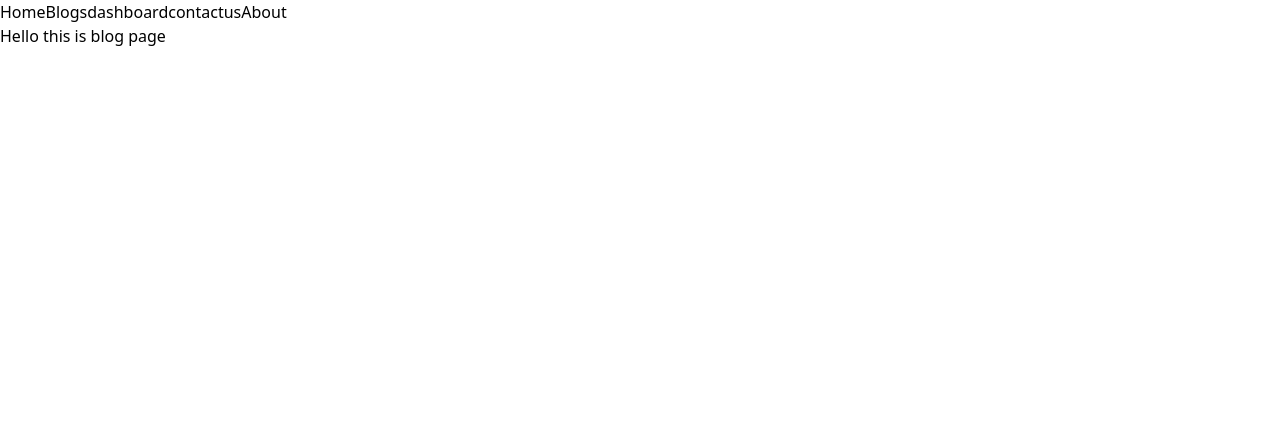
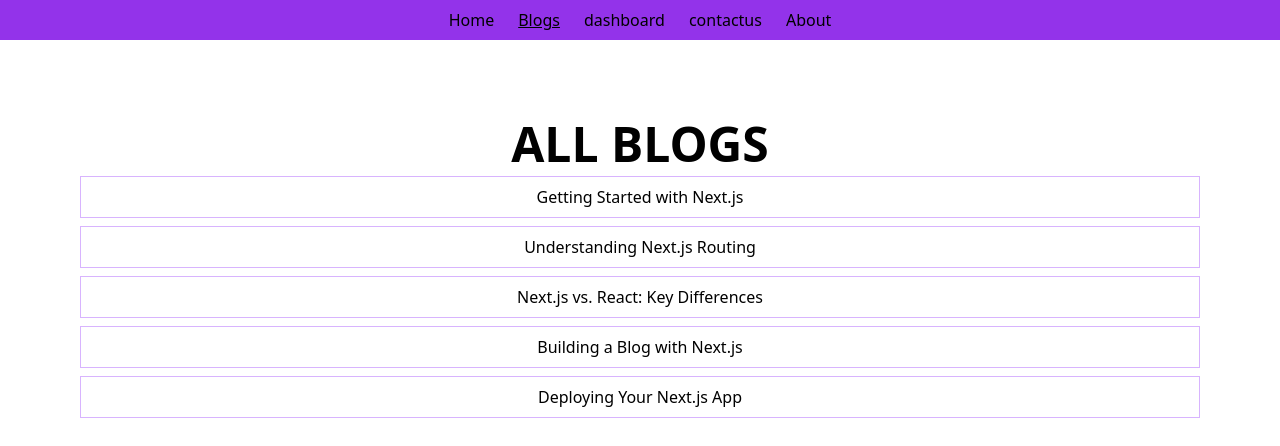
Before and after one commit to JawadAhmed07/First-next-project, a Next.js app: page /blogs in a window 1280 px wide. Shown: the top 446 px of the page. Built offline with nearby package versions, Linux system fonts and the light colour scheme.

Commit message:
dynamic routing

```diff
--- a/src/app/blogs/page.js
+++ b/src/app/blogs/page.js
@@ -1,8 +1,58 @@
+import Link from "next/link";
 
+export const metadata = {
+  title: "NEXT JS BLOGS",
+};
 
-const Blogs=()=>{
-    return(
-        <h1>Hello this is blog page</h1>
-    );
+export default function Blogs() {
+  const blogs = [
+    {
+      id: 1,
+      title: "Getting Started with Next.js",
+      slug: "getting-started-with-nextjs",
+      description:
+        "A beginner’s guide to setting up your first Next.js project.",
+    },
+    {
+      id: 2,
+      title: "Understanding Next.js Routing",
+      slug: "understanding-nextjs-routing",
+      description:
+        "Learn how routing works in Next.js, including pages and dynamic routes.",
+    },
+    {
+      id: 3,
+      title: "Next.js vs. React: Key Differences",
+      slug: "nextjs-vs-react",
+      description:
+        "An overview of the differences between React and Next.js and when to use each.",
+    },
+    {
+      id: 4,
+      title: "Building a Blog with Next.js",
+      slug: "building-a-blog-with-nextjs",
+      description:
+        "Step-by-step guide to building a simple blog using Next.js and Markdown.",
+    },
+    {
+      id: 5,
+      title: "Deploying Your Next.js App",
+      slug: "deploying-your-nextjs-app",
+      description:
+        "A guide to deploying your Next.js app on platforms like Vercel and Netlify.",
+    },
+  ];
+
+  return (
+    <div className="container mx-auto text-center p-20">
+      <h1 className="font-bold text-5xl">ALL BLOGS</h1>
+      {blogs.map((data) => (
+        <Link key={data.id} href={`/blogs/${data.slug}`}>
+          <h1 className="border border-purple-300 p-2 px-3 text-center my-2">
+            {data.title}
+          </h1>
+        </Link>
+      ))}
+    </div>
+  );
 }
-export default Blogs;
--- a/src/component/header.js
+++ b/src/app/component/header.js
@@ -1,7 +1,7 @@
 'use client'
 
 
-import '../app/globals.css';
+// import '../globals.css';
 
 import { usePathname } from 'next/navigation'
 import Link from 'next/link'
--- /dev/null
+++ b/src/app/dashboard/layout.js
@@ -0,0 +1,18 @@
+import Link from "next/link";
+
+export default function DashboardLayout({ children }) {
+  return <section className="min-h-screen flex">
+    <div className="w-1/4 border-r-2 border-r-purple-800">
+      <Link
+        className="text-center p-2 w-full block hover:bg-purple-200" href="/dashboard/settings">
+        Settings
+      </Link>
+      <Link
+        className="text-center p-2 w-full block hover:bg-purple-200" href="/dashboard/profile">
+        profile
+      </Link>
+    </div>
+    <div className="w-2/3 "></div>
+
+    {children}</section>
+}
--- a/src/app/dashboard/page.js
+++ b/src/app/dashboard/page.js
@@ -1,3 +1,10 @@
-export default function DashboardLayout({ children }) {
-    return <section>{children}</section>
-  }
+
+
+
+export default function DashboardPage() {
+  return (
+    <div className="text-center text-3xl mx-auto p-20">
+      <h1 >Dashboard Content</h1>
+    </div>
+  );
+}
--- /dev/null
+++ b/src/app/dashboard/profile/page.js
@@ -0,0 +1,7 @@
+export default function Profile() {
+    return (
+      <div className="container mx-auto text-center p-20">
+        <h1 className="font-bold text-5xl"> Profile</h1>
+      </div>
+    );
+  }
--- /dev/null
+++ b/src/app/dashboard/settings/page.js
@@ -0,0 +1,11 @@
+
+
+const settings=()=>{
+    return(
+        <>
+        <h1 className="text-3xl py-10">Hello this is settings page</h1>
+
+        </>
+    );
+}
+export default settings;
--- a/src/app/layout.js
+++ b/src/app/layout.js
@@ -1,6 +1,6 @@
 import localFont from "next/font/local";
 import "./globals.css";
-import { Header } from "@/component/header";
+import { Header } from "@/app/component/header";
 
 const geistSans = localFont({
   src: "./fonts/GeistVF.woff",
```
